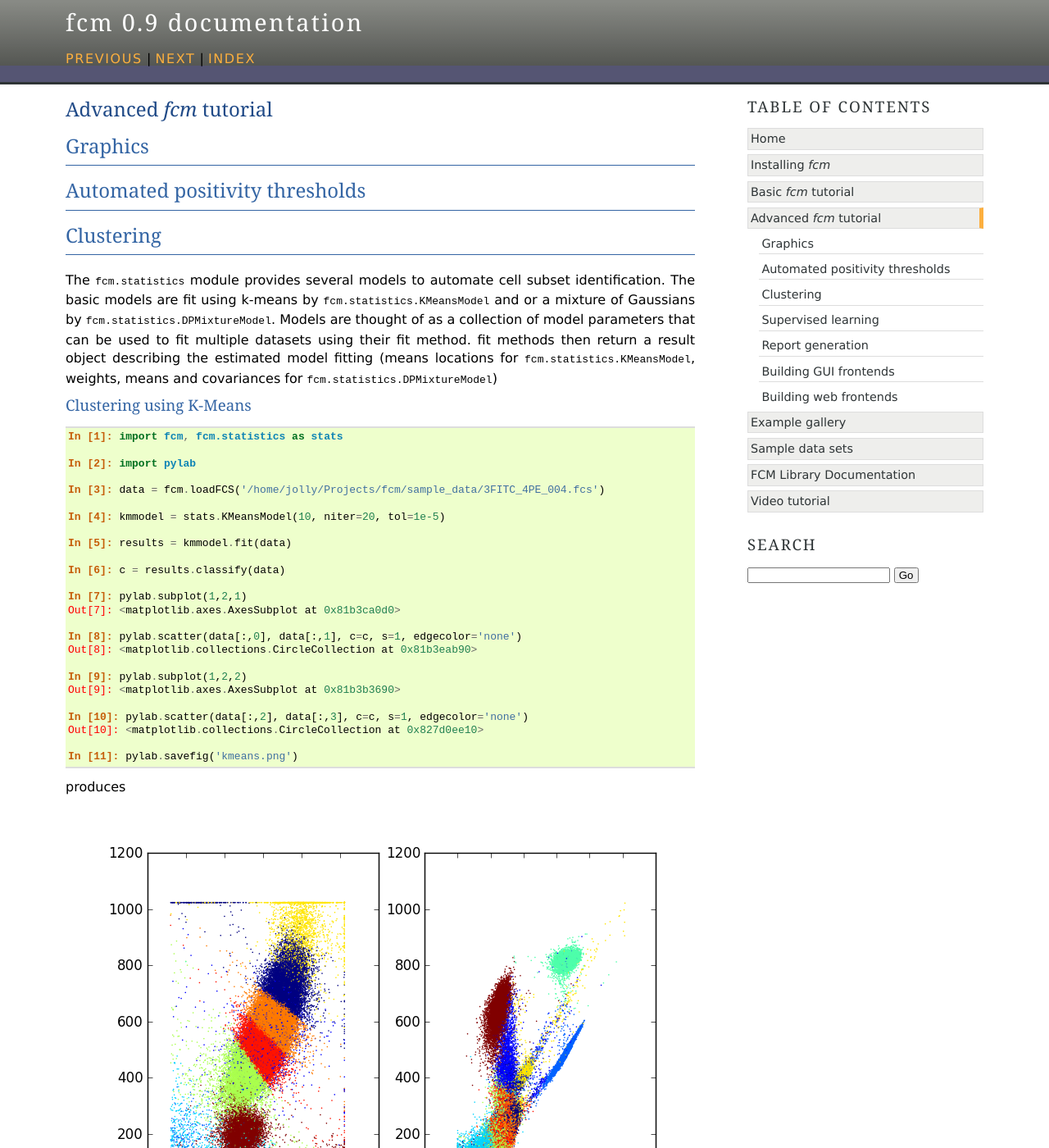
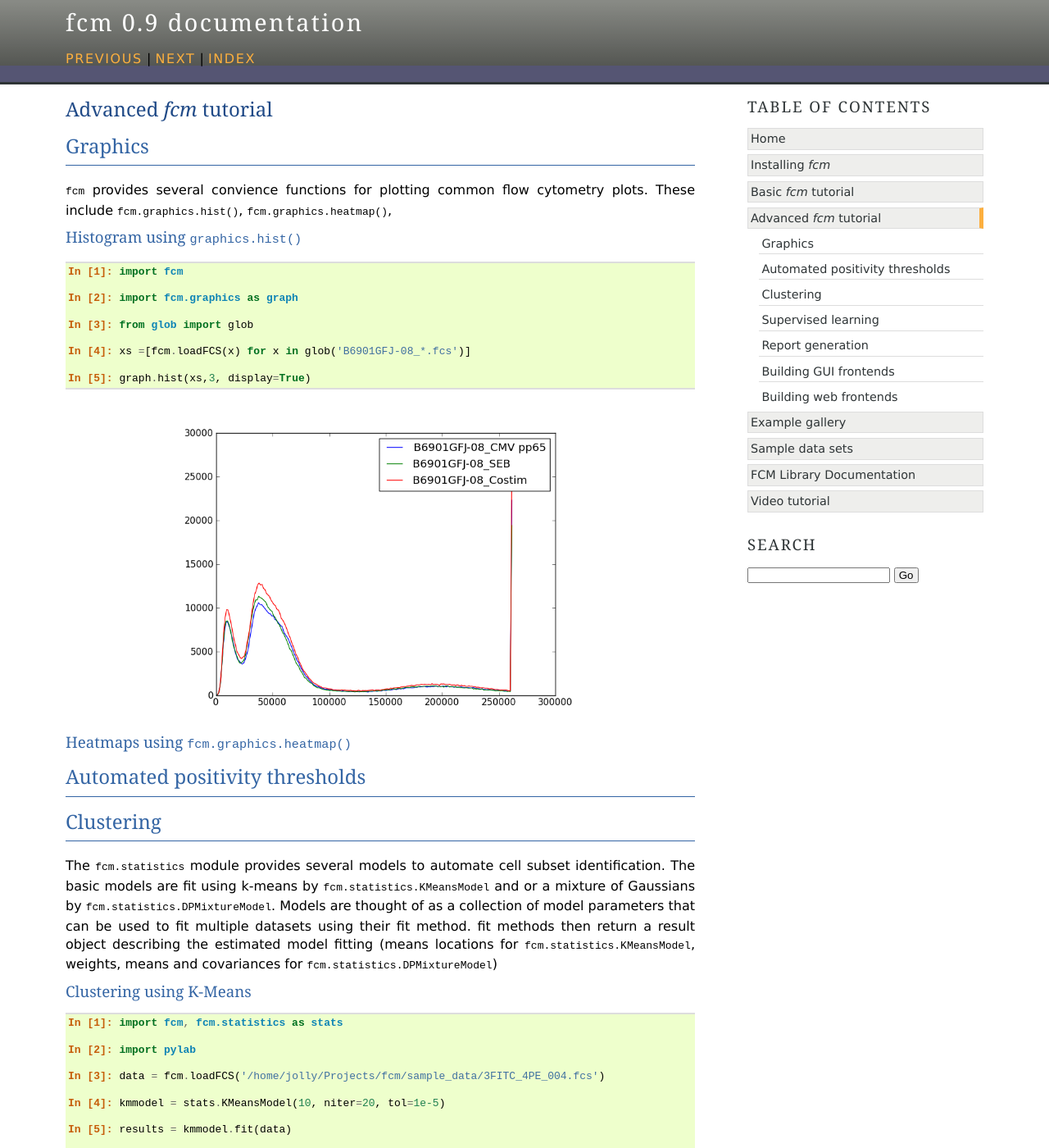
Before and after one commit to whitews/fcm, a Sphinx documentation site: the page built from docs/source/advanced.rst, in a window 1280 px wide and 1400 px high. Shown: the whole window at 82% size. Built offline with Sphinx 7.4.7, drawn with Linux system fonts in a browser that asks for light colours; formulas are drawn with MathJax 3.

Commit message:
starting basics of plotting

```diff
--- a/docs/source/advanced.rst
+++ b/docs/source/advanced.rst
@@ -3,6 +3,31 @@ Advanced *fcm* tutorial
 
 Graphics
 ********
+:py:mod:`fcm` provides several convience functions for plotting common flow cytometry
+plots. These include :py:func:`fcm.graphics.hist`, :py:func:`fcm.graphics.heatmap`,
+
+Histogram using :py:func:`graphics.hist`
+========================================
+.. code-block:: ipython
+
+   In [1]: import fcm
+
+   In [2]: import fcm.graphics as graph
+
+   In [3]: from glob import glob
+
+   In [4]: xs =[fcm.loadFCS(x) for x in glob('B6901GFJ-08_*.fcs')]
+
+   In [5]: graph.hist(xs,3, display=True)
+
+.. figure:: hist.png
+   :align: center
+   :height: 400px
+   :alt: histogram of channel 3 of three fcs files
+   :figclass: align-center
+
+Heatmaps using :py:func:`fcm.graphics.heatmap`
+==============================================
 
 Automated positivity thresholds
 *******************************
@@ -59,7 +84,7 @@ produces
 
 
 Clustering with Mixture Models
-==============================
+------------------------------
 
 An alternative to simple k-means models to describe the distribution of
 flow data is to use a mixture of Guassian (normal) distributions, and use
@@ -71,7 +96,7 @@ these parameters, markov chain monte carlo (mcmc) and bayesian expectation maxim
 
 
 Fitting the model using MCMC
-============================
+----------------------------
 .. code-block:: ipython
 
    In [1]: import fcm, fcm.statistics as stats
@@ -141,7 +166,7 @@ Fitting the model using MCMC
    :figclass: align-center
 
 Fitting the model using BEM
-===========================
+---------------------------
 .. code-block:: ipython
 
    In [1]: import fcm, fcm.statistics as stats
@@ -201,7 +226,7 @@ Subset identification with k-nearest neighbors
 ==============================================
 
 Subset identification with SVM
-==============================
+------------------------------
 
 Report generation
 *****************
```
Also changed, not shown: docs/source/hist.png (added), 1 other file.
